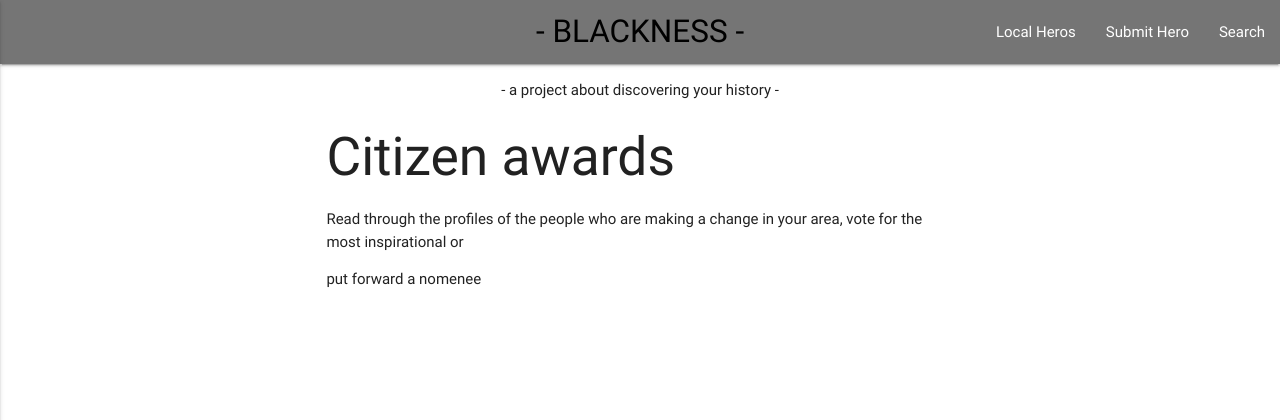
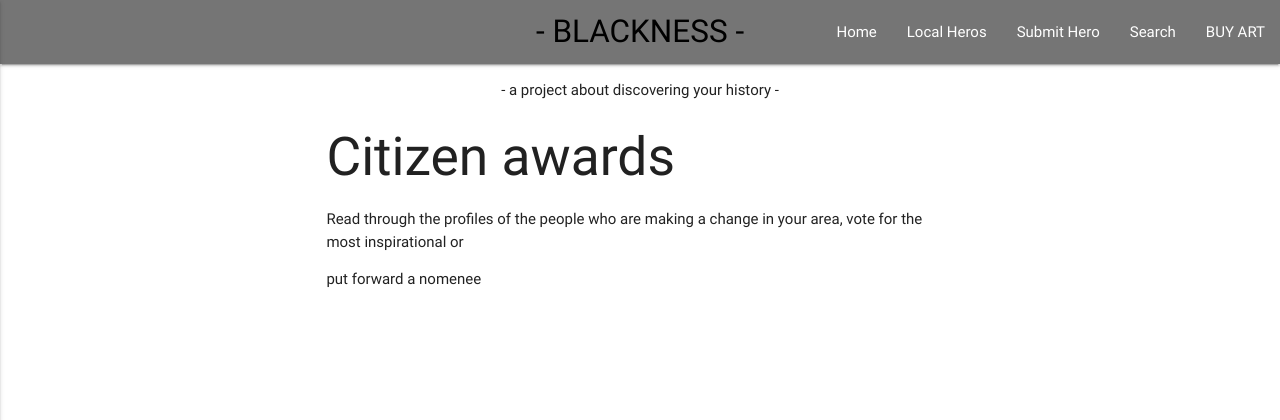
Before and after one commit to Code-Institute-Submissions/blackness-a-project, a Flask app: page / in a window 1280 px wide. Shown: the top 420 px of the page. Run offline with Flask 2, Linux system fonts and the light colour scheme; data that the repository does not hold is empty; some libraries are stand-ins or nearby versions.

Commit message:
new page and links back added

```diff
--- a/templates/base.html
+++ b/templates/base.html
@@ -14,16 +14,19 @@
                 <a href="{{url_for('get_heros')}}" class="brand-logo center black-text"> - BLACKNESS - </a>
                 <a href="#" data-activates="mobile-demo" class="button-collapse"><i class="material-icons">menu</i></a>
                 <ul id="nav-mobile" class="right hide-on-med-and-down">
+                    <li><a href="{{url_for('get_index')}}">Home</a></li>
                     <li><a href="{{url_for('get_heros')}}">Local Heros</a></li>
                     <li><a href="{{url_for('add_hero')}}">Submit Hero</a></li>
-                    <!--<li><a href="{{url_for('insert_hero')}}">Manage Categories</a></li>-->
+
                     <li><a href="{{url_for('get_famous')}}">Search</a></li>
+                    <li><a href="{{url_for('get_art')}}">BUY ART</a></li>
                 </ul>
                 <ul class="side-nav" id="mobile-demo">
+                    <li><a href="{{url_for('get_index')}}">Home</a></li>
                     <li><a href="{{url_for('get_heros')}}">Local Hero</a></li>
                     <li><a href="{{url_for('add_hero')}}">Submit Hero</a></li>
-                    <!--<li><a href="{{url_for('insert_hero')}}">Manage Categories</a></li>-->
                     <li><a href="{{url_for('get_famous')}}">Search</a></li>
+                    <li><a href="{{url_for('get_art')}}">BUY ART</a></li>
                 </ul>
             </div>
      </nav>
```
Also changed, not shown: templates/gallery.html (+4 -5 lines).
